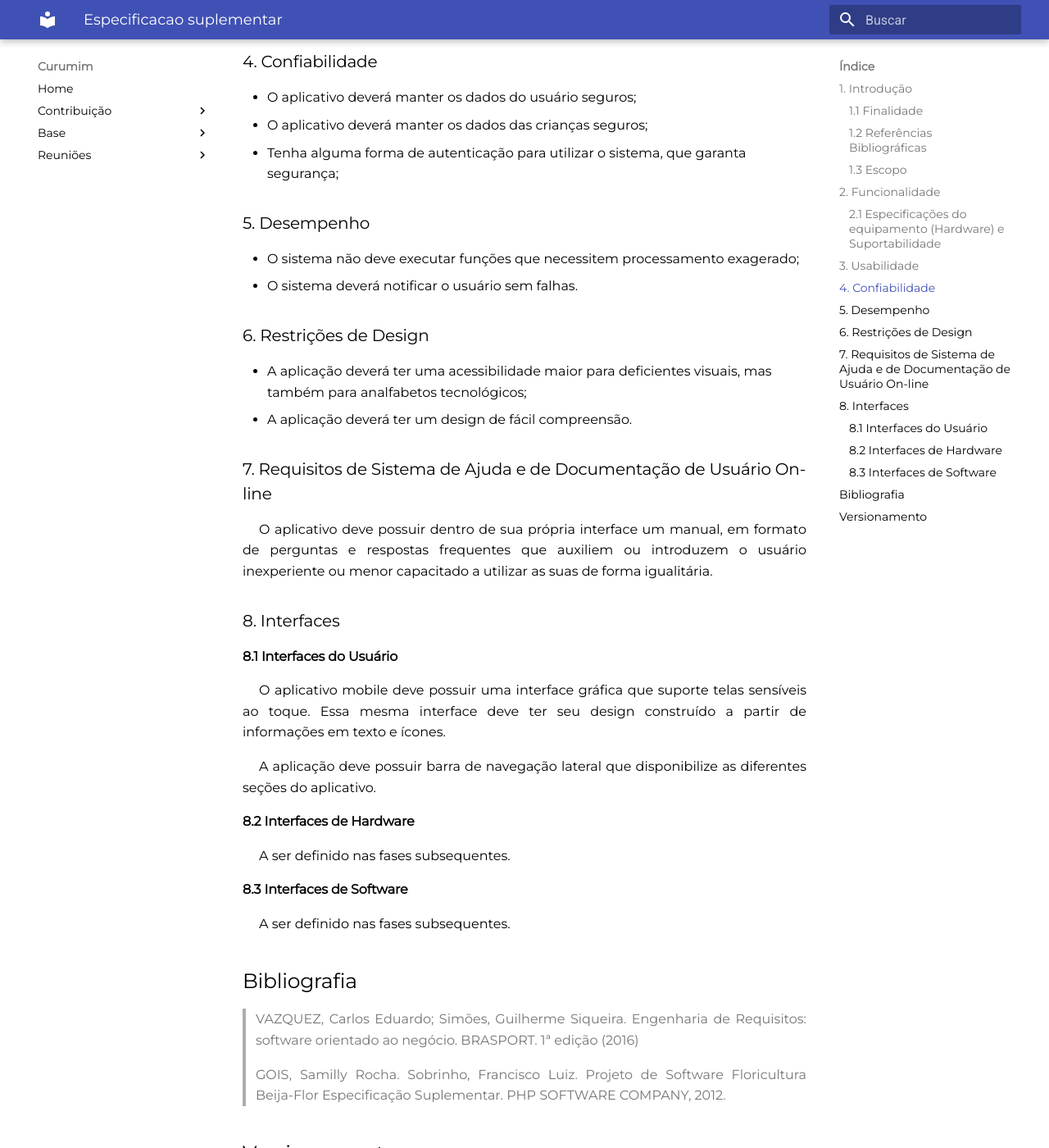
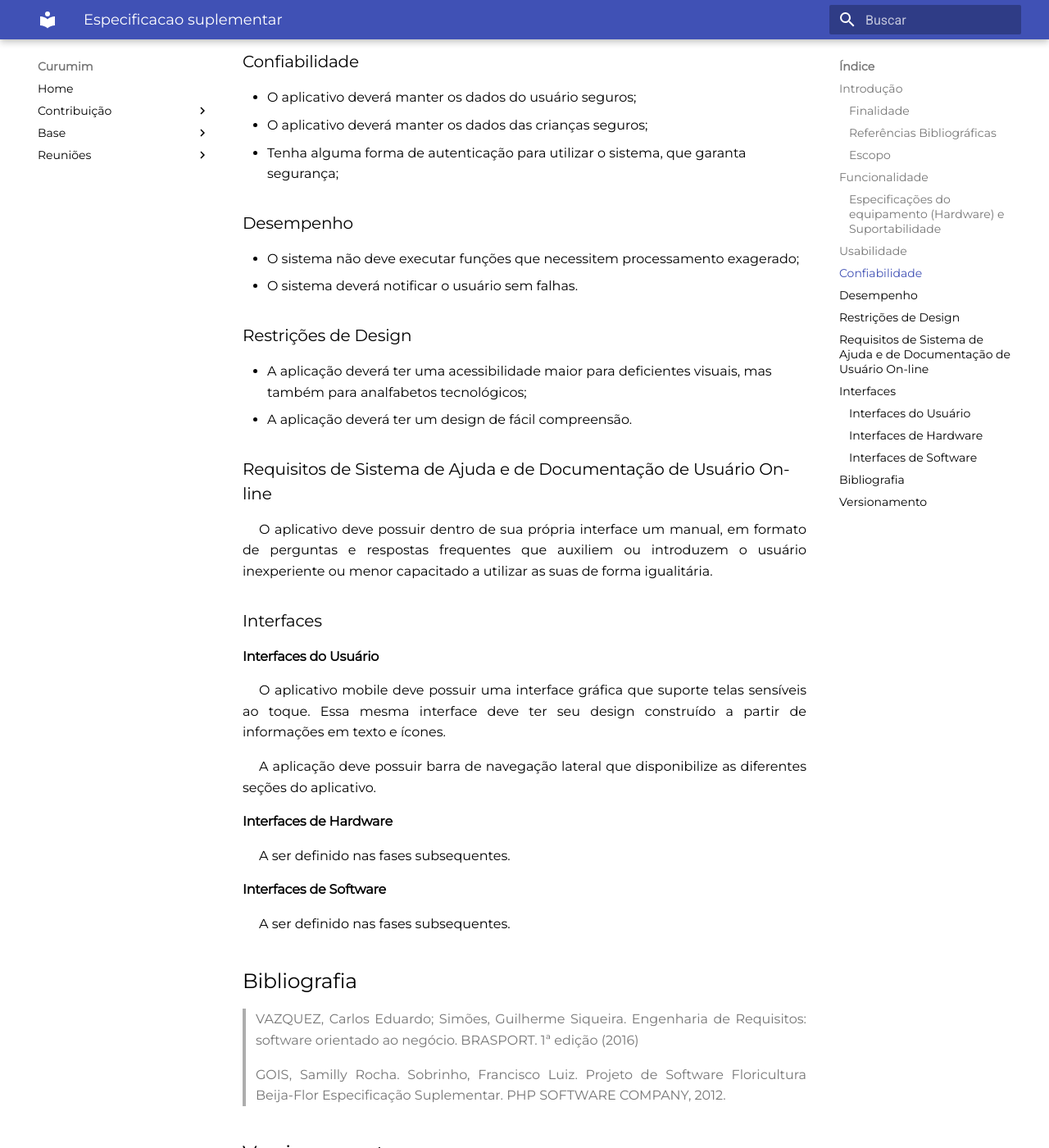
Before and after one commit to UnBArqDsw2021-1/2021.1_G6_Curumim, an MkDocs documentation site: the page built from docs/base/requisitos/modelagem/especificacao-suplementar.md, in a window 1280 px wide and 1400 px high, scrolled down 1305 px. Shown: the whole window at 82% size. Built offline with MkDocs 1.6.1 and Material for MkDocs 9.7.7, drawn with Linux system fonts in a browser that asks for light colours; some of the changed text lies outside the part shown.

Commit message:
Arrumando modelo dos tópicos

```diff
--- a/docs/base/requisitos/modelagem/especificacao-suplementar.md
+++ b/docs/base/requisitos/modelagem/especificacao-suplementar.md
@@ -1,30 +1,30 @@
-### 1. Introdução
+### Introdução
 
 <p style="text-indent: 20px; text-align: justify">
 A especificação suplementar é um documento que tem o objetivo de descrever os requisitos não funcionais que não foram prontamente capturados pelas outras técnicas de modelagem.
 </p>
 
-#### 1.1 Finalidade
+#### Finalidade
 
 <p style="text-indent: 20px; text-align: justify">
 Definir requisitos não funcionais do aplicativo Curumim que os outros métodos não conseguiram definir.
 </p>
 
-#### 1.2 Referências Bibliográficas
+#### Referências Bibliográficas
 
 <p style="text-indent: 20px; text-align: justify">
 1. Gois, Samilly Rocha. Sobrinho, Francisco Luiz. Projeto de Software Floricultura Beija-Flor Especificação Suplementar. PHP SOFTWARE COMPANY, 2012.
 </p>
 
-#### 1.3 Escopo
+#### Escopo
 
 <p style="text-indent: 20px; text-align: justify">
 O objetivo do Curumim é facilitar o acompanhamento dos pais e/ou responsáveis a respeito do rendimento de seus dependentes nas atividades propostas e a comunicação entre a instituição/professores com os responsáveis, vice-versa.
 </p>
 
-### 2. Funcionalidade
+### Funcionalidade
 
-#### 2.1 Especificações do equipamento (Hardware) e Suportabilidade
+#### Especificações do equipamento (Hardware) e Suportabilidade
 
 <p style="text-indent: 20px; text-align: justify">
 O hardware que suporte este aplicativo deve ser: </p>
@@ -36,43 +36,38 @@ O hardware que suporte este aplicativo deve ser: </p>
 - O aplicativo deverá funcionar nos sistemas operacionais mobile Android (6.0 ou superior), iOS (11.0 ou superior), Windows (7.0 ou superior), macOS X (10.12 ou superior) e Linux;
 - O aplicativo deve possuir diálogo com as funções de notificação dos diferentes sistemas operacionais suportados.
 
-### 3. Usabilidade
+### Usabilidade
 
 - Apresentar as funcionalidades de uma forma mais visual;
 - Demonstrar como as funcionalidades acontecem;
 - Aumentar a acessibilidade para usuários com dificuldades;
 - As funções do aplicativo não devem ser cansativas.
 
-### 4. Confiabilidade
+### Confiabilidade
 
 - O aplicativo deverá manter os dados do usuário seguros;
 - O aplicativo deverá manter os dados das crianças seguros;
 - Tenha alguma forma de autenticação para utilizar o sistema, que garanta segurança;
 
-
-### 5. Desempenho
+### Desempenho
 
 - O sistema não deve executar funções que necessitem processamento exagerado;
 - O sistema deverá notificar o usuário sem falhas.
 
-### 6. Restrições de Design
-
-<p style="text-indent: 20px; text-align: justify">
-
-</p>
+### Restrições de Design
 
 - A aplicação deverá ter uma acessibilidade maior para deficientes visuais, mas também para analfabetos tecnológicos;
 - A aplicação deverá ter um design de fácil compreensão.
 
-### 7. Requisitos de Sistema de Ajuda e de Documentação de Usuário On-line
+### Requisitos de Sistema de Ajuda e de Documentação de Usuário On-line
 
 <p style="text-indent: 20px; text-align: justify">
 O aplicativo deve possuir dentro de sua própria interface um manual, em formato de perguntas e respostas frequentes que auxiliem ou introduzem o usuário inexperiente ou menor capacitado a utilizar as suas de forma igualitária.
 </p>
 
-### 8. Interfaces
+### Interfaces
 
-#### 8.1 Interfaces do Usuário
+#### Interfaces do Usuário
 
 <p style="text-indent: 20px; text-align: justify">
 O aplicativo mobile deve possuir uma interface gráfica que suporte telas sensíveis ao toque. Essa mesma interface deve ter seu design construído a partir de informações em texto e ícones.
@@ -81,14 +76,14 @@ O aplicativo mobile deve possuir uma interface gráfica que suporte telas sensí
 A aplicação deve possuir barra de navegação lateral que disponibilize as diferentes seções do aplicativo.
 </p>
 
-#### 8.2 Interfaces de Hardware
+#### Interfaces de Hardware
 
 <p style="text-indent: 20px; text-align: justify">
 A ser definido nas fases subsequentes.
 </p>
 
 
-#### 8.3 Interfaces de Software
+#### Interfaces de Software
 
 <p style="text-indent: 20px; text-align: justify">
 A ser definido nas fases subsequentes.
```
